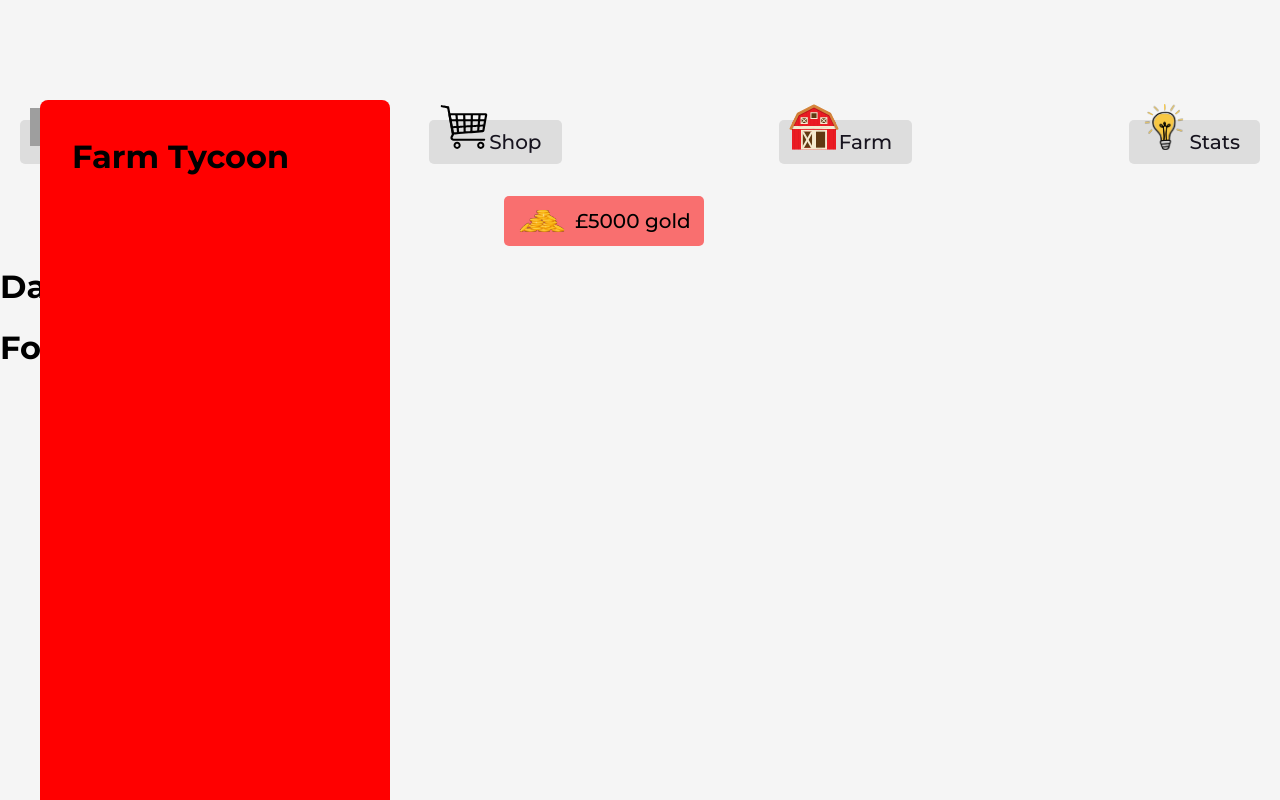
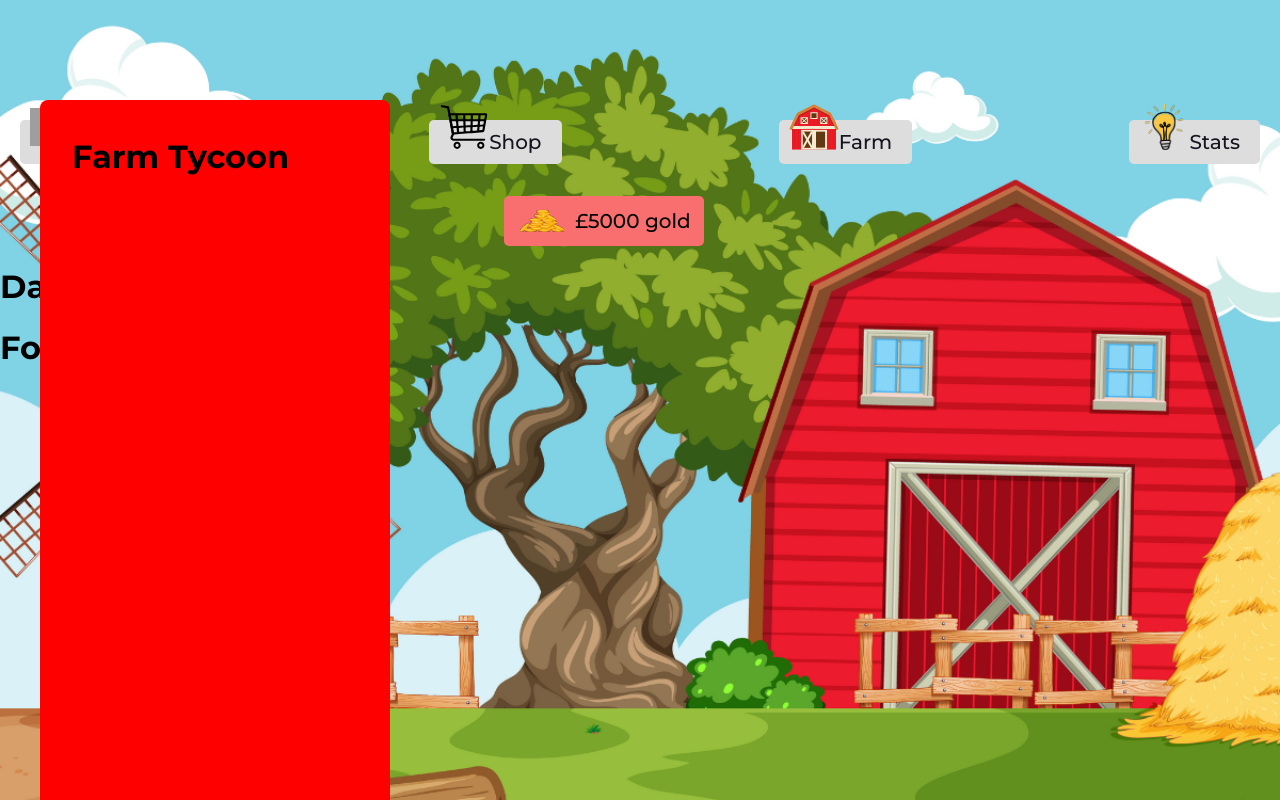
Before and after one commit to louiseka/farm-tycoon, a React (Vite) app: page / in a window 1280 px wide. Built offline with nearby package versions, Linux system fonts and the light colour scheme; grey boxes are pictures that could not be loaded.

Commit message:
Background added to app

```diff
--- a/src/index.css
+++ b/src/index.css
@@ -12,6 +12,9 @@
 body {
     font-family: "Montserrat", sans-serif;
     background-color: #f5f5f5;
+    background-image: url("../public/assets/barn-bg.png");
+    background-repeat: no-repeat;
+    background-size: cover;
     margin: 0;
 }
 
```
Also changed, not shown: public/assets/barn-bg.png (added).
